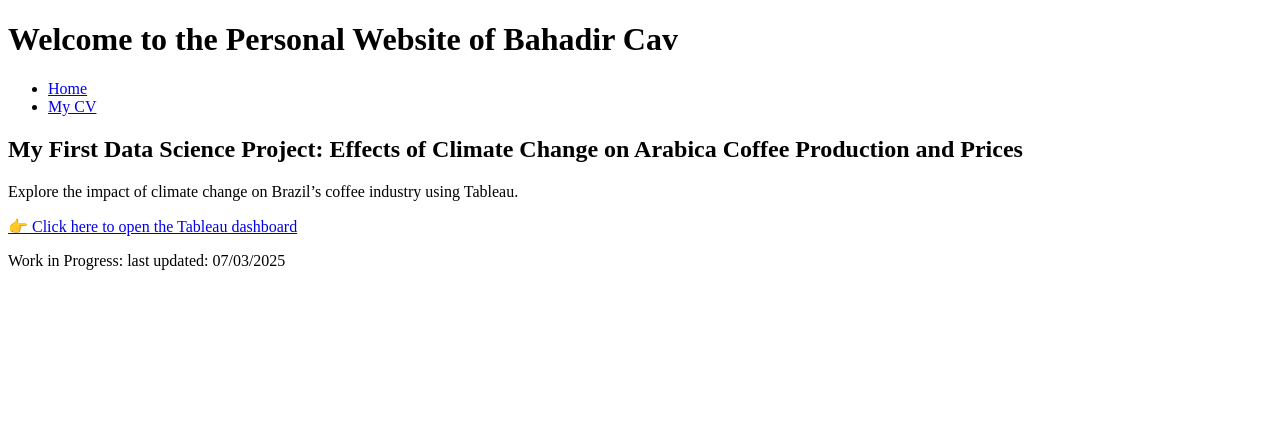
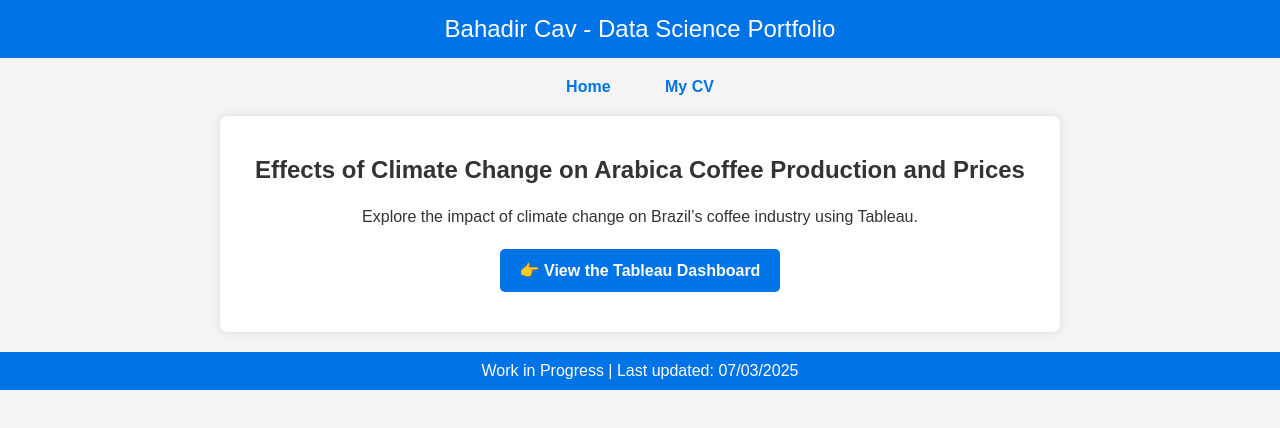
Before and after one commit to bahadircav/bahadircav.github.io, a plain HTML site: page index.html in a window 1280 px wide. Drawn offline with Linux system fonts and the light colour scheme.

Commit message:
delete app.js and add design to index
Key Enhancements:
✔ Header with a title for better branding
✔ Navigation Bar with better spacing
✔ Container to center the content
✔ Call-to-Action (CTA) Button for the Tableau dashboard
✔ Footer to display last update
✔ Modern Typography & Colors with a blue accent

```diff
--- a/index.html
+++ b/index.html
@@ -3,30 +3,108 @@
 <head>
     <meta charset="UTF-8">
     <meta name="viewport" content="width=device-width, initial-scale=1.0">
-    <title>Bahadir Cav's Personal Website</title>
+    <title>Bahadir Cav - Data Science Portfolio</title>
+    <style>
+        body {
+            font-family: Arial, sans-serif;
+            margin: 0;
+            padding: 0;
+            background-color: #f4f4f4;
+            color: #333;
+        }
+        header {
+            background: #0073e6;
+            color: white;
+            padding: 15px;
+            text-align: center;
+            font-size: 1.5em;
+        }
+        nav {
+            text-align: center;
+            margin: 20px 0;
+        }
+        nav ul {
+            list-style: none;
+            padding: 0;
+        }
+        nav ul li {
+            display: inline;
+            margin: 0 15px;
+        }
+        nav ul li a {
+            text-decoration: none;
+            font-weight: bold;
+            color: #0073e6;
+            padding: 10px;
+        }
+        .container {
+            max-width: 800px;
+            margin: auto;
+            background: white;
+            padding: 20px;
+            box-shadow: 0 0 10px rgba(0, 0, 0, 0.1);
+            border-radius: 8px;
+            margin-top: 20px;
+        }
+        h1, h2 {
+            text-align: center;
+        }
+        p {
+            line-height: 1.6;
+            text-align: center;
+        }
+        .cta-button {
+            display: block;
+            width: fit-content;
+            margin: 20px auto;
+            padding: 12px 20px;
+            background: #0073e6;
+            color: white;
+            text-decoration: none;
+            font-weight: bold;
+            border-radius: 5px;
+            transition: 0.3s;
+        }
+        .cta-button:hover {
+            background: #005bb5;
+        }
+        footer {
+            text-align: center;
+            margin-top: 20px;
+            padding: 10px;
+            background: #0073e6;
+            color: white;
+        }
+    </style>
 </head>
 <body>
-	<h1>Welcome to the Personal Website of Bahadir Cav</h1>
-	<nav>
+
+<header>
+    Bahadir Cav - Data Science Portfolio
+</header>
+
+<nav>
     <ul>
         <li><a href="index.html">Home</a></li>
         <li><a href="CV_Cav_Bahadir.pdf" target="_blank" rel="noopener noreferrer">My CV</a></li>
     </ul>
 </nav>
-    <h2>My First Data Science Project: Effects of Climate Change on Arabica Coffee Production and Prices</h2>
 
+<div class="container">
+    <h2>Effects of Climate Change on Arabica Coffee Production and Prices</h2>
     <p>Explore the impact of climate change on Brazil’s coffee industry using Tableau.</p>
 
-    <p>
-        <a href="https://public.tableau.com/views/EffectsofClimateChangeonArabicaCoffeeProductionandPriceinBrazil/Dashboard1?:language=en-US&:display_count=n&:origin=viz_share_link"
-           target="_blank"
-           rel="noopener noreferrer">
-            👉 Click here to open the Tableau dashboard
-        </a>
-    </p>
+    <a href="https://public.tableau.com/views/EffectsofClimateChangeonArabicaCoffeeProductionandPriceinBrazil/Dashboard1?:language=en-US&:display_count=n&:origin=viz_share_link"
+       target="_blank"
+       rel="noopener noreferrer"
+       class="cta-button">
+        👉 View the Tableau Dashboard
+    </a>
+</div>
 
-	Work in Progress: last updated: 07/03/2025
-
+<footer>
+    Work in Progress | Last updated: 07/03/2025
+</footer>
 
 </body>
 </html>
```
Also changed, not shown: app.js (deleted, +0 -62 lines).
